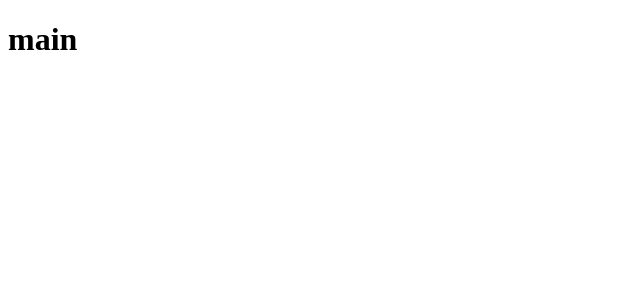
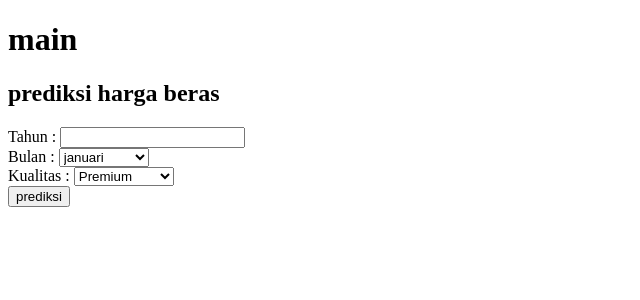
Before and after one commit to bintangx1902/rice-regression, a Django app: page / in a window 1280 px wide. Before the commit the part shown is almost empty. Shown: the top 300 px of the page, without its empty margins (0-640 px from the left). Run offline with Django 3.2, Linux system fonts and the light colour scheme; a user stored in the database is signed in.

Commit message:
needed field

```diff
--- a/app/templates/app/main.html
+++ b/app/templates/app/main.html
@@ -6,5 +6,25 @@
 </head>
 <body>
 <h1>main</h1>
+<h2>prediksi harga beras</h2>
+<form method="get">
+    <label>Tahun : </label> <input type="text" name="year" id="year"> <br>
+    <label for="month">Bulan : </label>
+    <select name="month" id="month">
+        {% for month in months %}
+        <option value="{{ month }}">{{ month }}</option>
+        {% endfor %}
+    </select> <br>
+
+    <label for="qlt">Kualitas : </label>
+    <select name="qlt" id="qlt">
+        <option value="premium">Premium</option>
+        <option value="medium">Medium</option>
+        <option value="luar kualitas">Luar Kualitas</option>
+    </select> <br>
+
+    <button>prediksi</button>
+</form>
+
 </body>
 </html>
--- a/app/views.py
+++ b/app/views.py
@@ -14,8 +14,12 @@ class LandingPage(TemplateView):
     template_name = get_template('main')
 
     def get_context_data(self, **kwargs):
+        context = super().get_context_data(**kwargs)
         model = LinearRegression()
-        return super().get_context_data(**kwargs)
+        month_list = ['januari', 'febuari', 'maret', 'april', 'mei', 'juni', 'juli', 'agustus', 'septermber', 'oktober', 'november', 'desember']
+
+        context['months'] = month_list
+        return context
 
     @method_decorator(login_required(login_url=settings.LOGIN_URL))
     def dispatch(self, request, *args, **kwargs):
```
